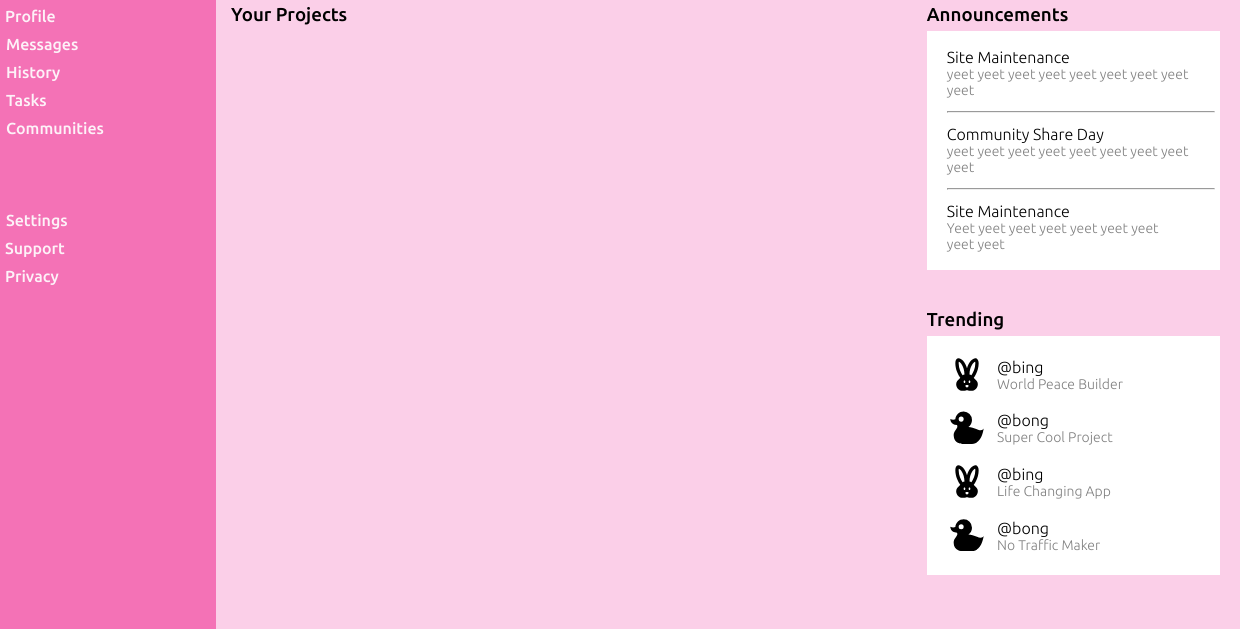
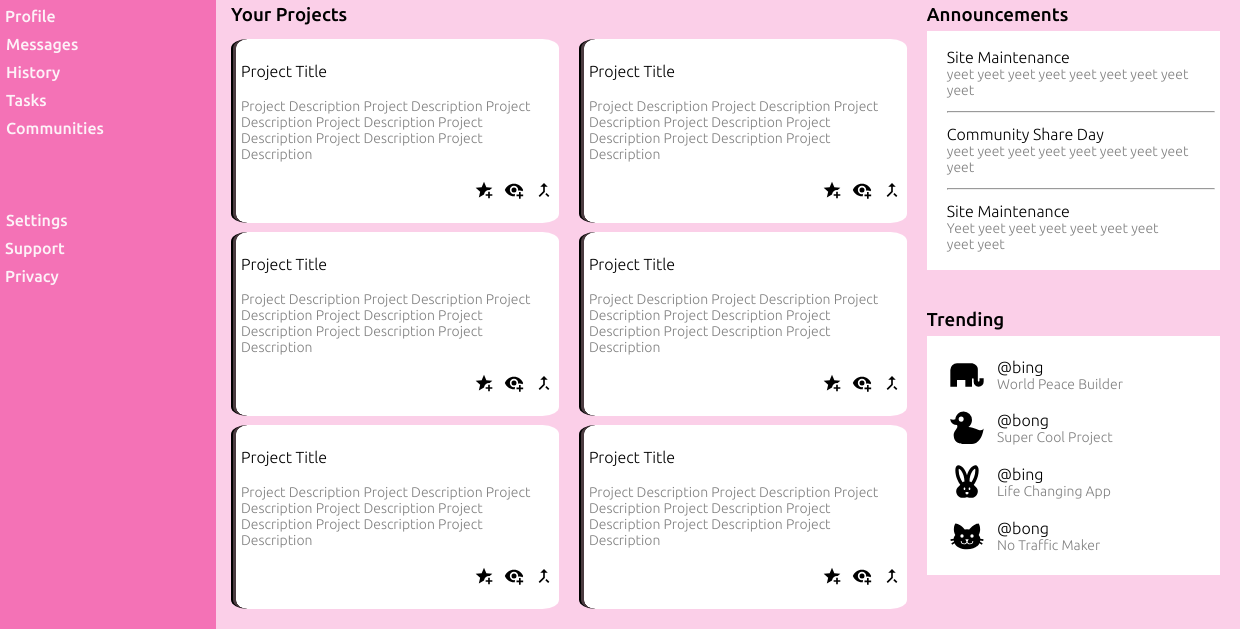
Before and after one commit to atielking98/odin-admin-dash, a plain HTML site: page index.html in a window 1280 px wide. Shown: the part 171-800 px from the top of the page, 40-1280 px from the left. Drawn offline with Linux system fonts and the light colour scheme.

Commit message:
finished projects

```diff
--- a/index.html
+++ b/index.html
@@ -55,6 +55,80 @@
       <div class="main-content">
         <div class="projects">
             <h3>Your Projects</h3>
+            <div class="cards">
+                <div class="card">
+                    <p>Project Title</p>
+                    <p class="project-description">Project Description Project Description Project
+                        Description Project Description Project Description
+                        Project Description Project Description
+                    </p>
+                    <div class="card-footer">
+                        <img src="assets/star-plus.svg">
+                        <img src="assets/eye-plus.svg">
+                        <img src="assets/call-merge.svg">
+                    </div>
+                </div>
+                <div class="card">
+                    <p>Project Title</p>
+                    <p class="project-description">Project Description Project Description Project
+                        Description Project Description Project Description
+                        Project Description Project Description
+                    </p>
+                    <div class="card-footer">
+                        <img src="assets/star-plus.svg">
+                        <img src="assets/eye-plus.svg">
+                        <img src="assets/call-merge.svg">
+                    </div>
+                </div>
+                <div class="card">
+                    <p>Project Title</p>
+                    <p class="project-description">Project Description Project Description Project
+                        Description Project Description Project Description
+                        Project Description Project Description
+                    </p>
+                    <div class="card-footer">
+                        <img src="assets/star-plus.svg">
+                        <img src="assets/eye-plus.svg">
+                        <img src="assets/call-merge.svg">
+                    </div>
+                </div>
+                <div class="card">
+                    <p>Project Title</p>
+                    <p class="project-description">Project Description Project Description Project
+                        Description Project Description Project Description
+                        Project Description Project Description
+                    </p>
+                    <div class="card-footer">
+                        <img src="assets/star-plus.svg">
+                        <img src="assets/eye-plus.svg">
+                        <img src="assets/call-merge.svg">
+                    </div>
+                </div>
+                <div class="card">
+                    <p>Project Title</p>
+                    <p class="project-description">Project Description Project Description Project
+                        Description Project Description Project Description
+                        Project Description Project Description
+                    </p>
+                    <div class="card-footer">
+                        <img src="assets/star-plus.svg">
+                        <img src="assets/eye-plus.svg">
+                        <img src="assets/call-merge.svg">
+                    </div>
+                </div>
+                <div class="card">
+                    <p>Project Title</p>
+                    <p class="project-description">Project Description Project Description Project
+                        Description Project Description Project Description
+                        Project Description Project Description
+                    </p>
+                    <div class="card-footer">
+                        <img src="assets/star-plus.svg">
+                        <img src="assets/eye-plus.svg">
+                        <img src="assets/call-merge.svg">
+                    </div>
+                </div>
+            </div>
         </div>
         <div class="main-sidebar">
             <div class="announcements">
@@ -80,7 +154,7 @@
                 <h3>Trending</h3>
                 <div class="trend-box">
                     <div class="user">
-                        <img src="assets/rabbit-variant.svg">
+                        <img src="assets/elephant.svg">
                         <div class="user-text">
                             <p>@bing</p>
                             <p class="user-bio">World Peace Builder</p>
@@ -101,7 +175,7 @@
                         </div>
                     </div>
                     <div class="user">
-                        <img src="assets/duck.svg">
+                        <img src="assets/cat.svg">
                         <div class="user-text">
                             <p>@bong</p>
                             <p class="user-bio">No Traffic Maker</p>
--- a/style.css
+++ b/style.css
@@ -165,7 +165,7 @@ h3 {
     gap: 10px;
 }
 
-.user-bio {
+.user-bio, .project-description {
     color: grey;
     font-size: 14px;
 }
@@ -200,3 +200,36 @@ h3 {
     font-size: 2.5vw;
     font-weight: 500;
 }
+
+.projects {
+    display: grid;
+    grid-template-rows: 5% 95%;
+}
+
+.cards {
+    display: grid;
+    grid-template: repeat(3, 1fr) / repeat(2, 1fr);
+    align-items: center;
+}
+
+.card {
+    background-color: white;
+    width: 90%;
+    height: 90%;
+    border-radius: 5%;
+    display: flex;
+    flex-direction: column;
+    justify-content: space-evenly;
+    padding: 5px;
+    border-left: 5px groove rgb(75,59,64);
+}
+
+.card img {
+    height: 20px;
+}
+
+.card-footer {
+    display: flex;
+    justify-content: flex-end;
+    gap: 10px;
+}
```
Also changed, not shown: assets/call-merge.svg (added), assets/cat.svg (added), assets/elephant.svg (added), assets/eye-plus.svg (added), assets/star-plus.svg (added).
